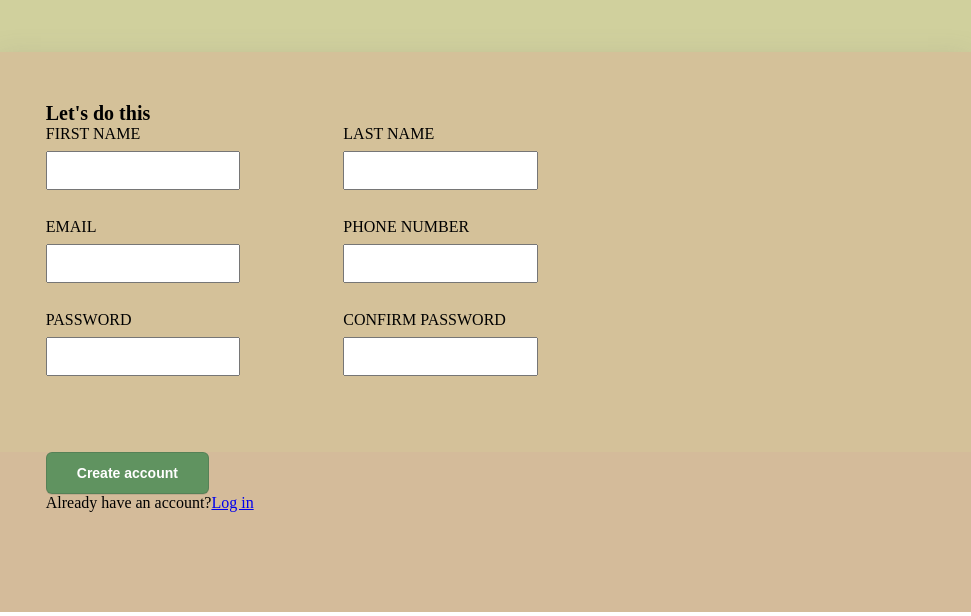
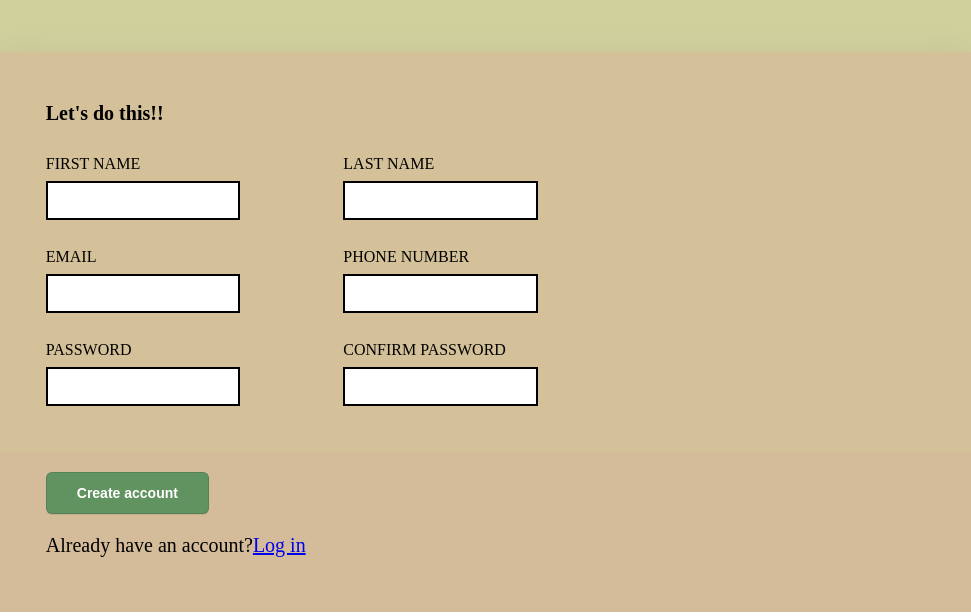
Before and after one commit to Productionmax/Sign-up-form, a plain HTML site: page index.html in a window 1280 px wide. Shown: the part 188-804 px from the top of the page, 309-1280 px from the left. Drawn offline with Linux system fonts and the light colour scheme.

Commit message:
Initial design of the page is done

```diff
--- a/index.html
+++ b/index.html
@@ -20,7 +20,7 @@
             <h3>You know you really want to!</h3>
         </div>
         <div class="middle">
-            <h3>Let's do this</h3>
+            <h3>Let's do this!!</h3>
             <form action="/" id="form1">
                 <div class="formcontent">
                     <label for="fname">FIRST NAME</label>
@@ -54,7 +54,7 @@
             </form>
 
 
-            <p>Already have an account?<a href="http://">Log in</a></p>
+            <p class="account">Already have an account?<a href="http://">Log in</a></p>
 
     </div>
 </body>
--- a/style.css
+++ b/style.css
@@ -55,6 +55,8 @@ body {
 }
 .middle h3{
     font-size: 20px;
+    padding-bottom: 30px;
+    font-weight: 0.80;
 }
 .middle form{
     display:grid;
@@ -71,11 +73,13 @@ input{
   padding: 10px 15px;
   margin: 8px 0;
   box-sizing: border-box;
+  border: 2px solid black;
 }
 .bottom{
     background-color: rgb(212, 187, 154);
     padding-left: 50px;
     height:20%;
+    padding-top: 20px;
 }
 .submit button{
     appearance: none;
@@ -104,3 +108,8 @@ input{
 .submit button:hover {
     background-color: #2c974b;
   }
+
+.account{
+    font-size: 20px;
+    padding-top: 20px;
+}
```
